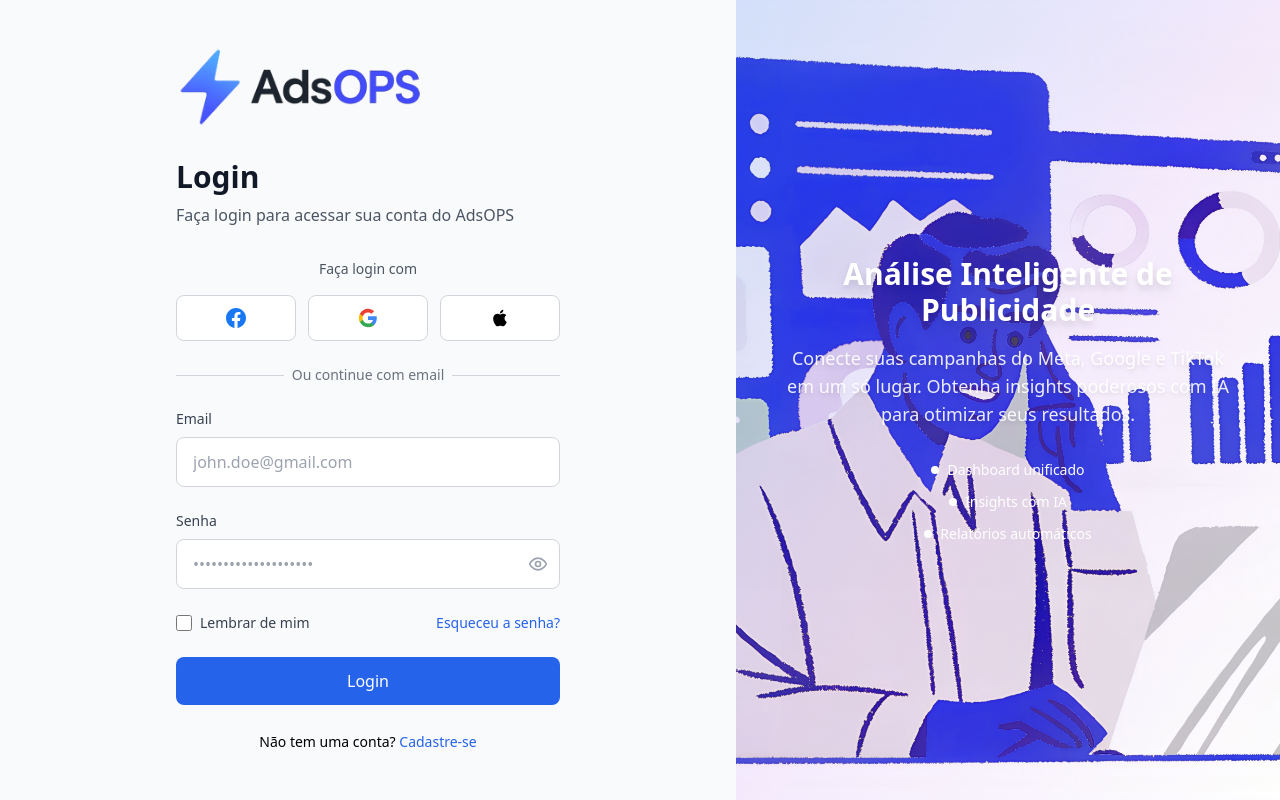
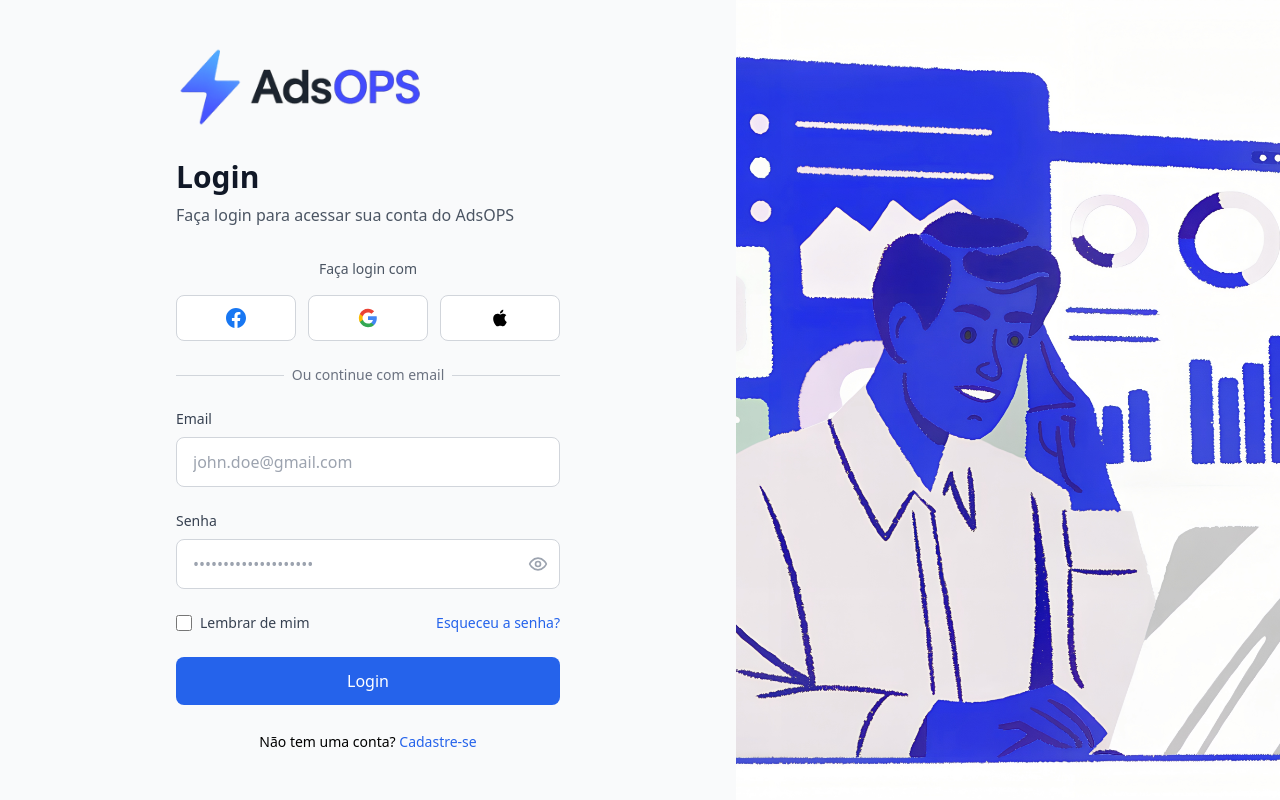
Before and after one commit to groovv-ia/AdsDashOps, a React (Vite) app: page / in a window 1280 px wide. Built offline with nearby package versions, Linux system fonts and the light colour scheme; no server answers; the database is empty.

Commit message:
Remover elementos visuais de overlay da tela de login

```diff
--- a/src/components/auth/AuthForm.tsx
+++ b/src/components/auth/AuthForm.tsx
@@ -312,46 +312,13 @@ export const AuthForm: React.FC<AuthFormProps> = ({ onSuccess }) => {
         </div>
       </div>
 
-      {/* Right Side - Illustration */}
+      {/* Right Side - Image */}
       <div className="hidden lg:block relative w-0 flex-1">
-        <div className="absolute inset-0">
-          <img
-            src="/onboarding-1.jpg"
-            alt="Analytics Dashboard"
-            className="w-full h-full object-cover"
-          />
-          {/* Overlay for better contrast */}
-          <div className="absolute inset-0 bg-gradient-to-br from-blue-600/20 via-purple-600/10 to-transparent"></div>
-
-          {/* Content overlay */}
-          <div className="absolute inset-0 flex items-center justify-center p-12">
-            <div className="text-center text-white max-w-md">
-              <h2 className="text-3xl font-bold mb-4 drop-shadow-lg">
-                Análise Inteligente de Publicidade
-              </h2>
-              <p className="text-lg opacity-90 drop-shadow-md">
-                Conecte suas campanhas do Meta, Google e TikTok em um só lugar.
-                Obtenha insights poderosos com IA para otimizar seus resultados.
-              </p>
-
-              {/* Feature highlights */}
-              <div className="mt-8 space-y-3">
-                <div className="flex items-center justify-center space-x-2 text-sm">
-                  <div className="w-2 h-2 bg-white rounded-full"></div>
-                  <span>Dashboard unificado</span>
-                </div>
-                <div className="flex items-center justify-center space-x-2 text-sm">
-                  <div className="w-2 h-2 bg-white rounded-full"></div>
-                  <span>Insights com IA</span>
-                </div>
-                <div className="flex items-center justify-center space-x-2 text-sm">
-                  <div className="w-2 h-2 bg-white rounded-full"></div>
-                  <span>Relatórios automáticos</span>
-                </div>
-              </div>
-            </div>
-          </div>
-        </div>
+        <img
+          src="/onboarding-1.jpg"
+          alt="Analytics Dashboard"
+          className="absolute inset-0 w-full h-full object-cover"
+        />
       </div>
     </div>
   );
```
